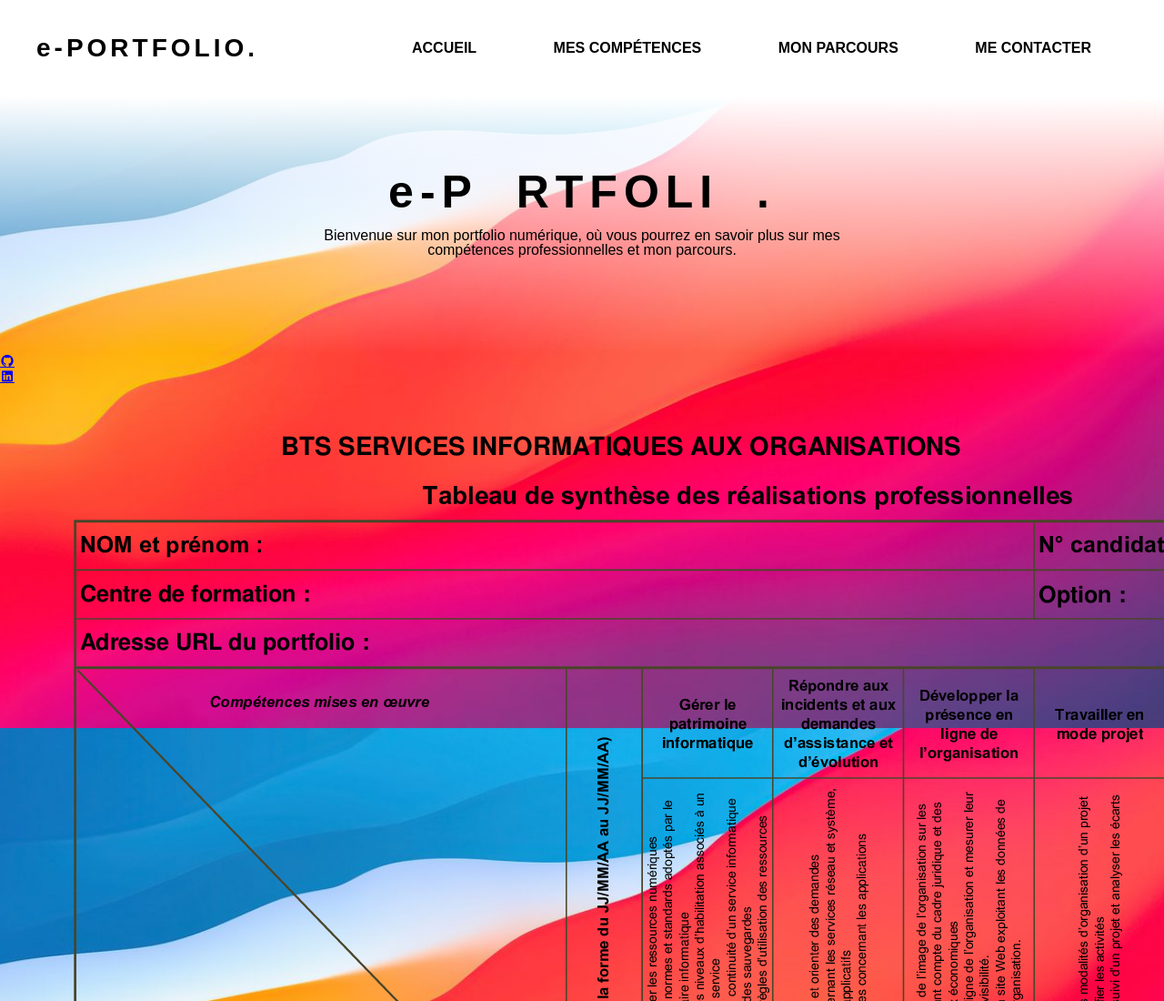
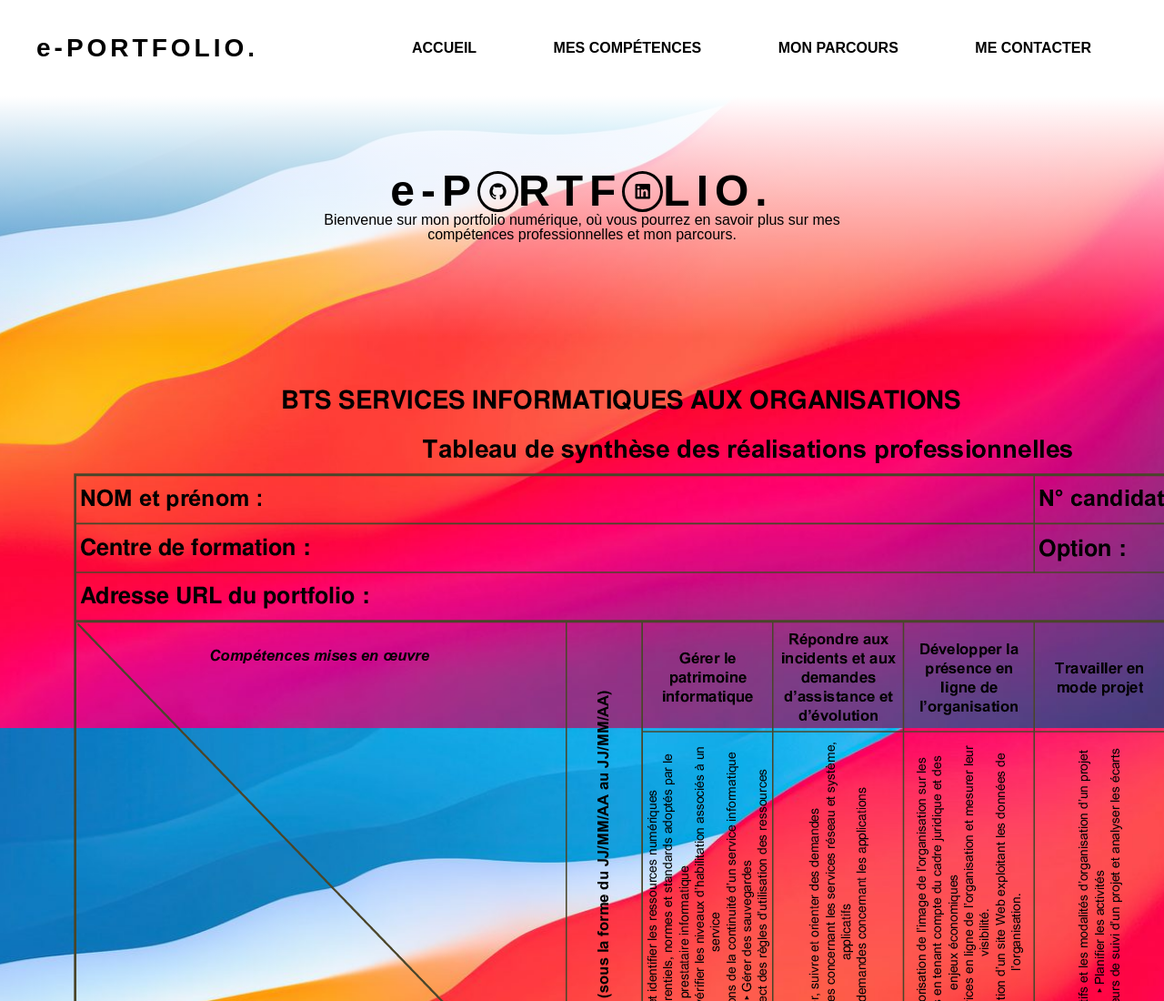
Before and after one commit to DaniellaNanaNya/eportfolio2, a plain HTML site: page tableau.html in a window 1280 px wide. Shown: the top 1100 px of the page at 91% size. Drawn offline with nearby package versions, Linux system fonts and the light colour scheme.

Commit message:
Update tableau.html

```diff
--- a/tableau.html
+++ b/tableau.html
@@ -33,20 +33,28 @@
 </header>
 
 <section class="hero">
-    <h1>e-P&nbsp&nbspRTFOLI&nbsp&nbsp.</h1>
-    <p>Bienvenue sur mon portfolio numérique, où vous pourrez en savoir plus sur mes compétences professionnelles et mon parcours.</p>
-    </section>
 
-    <div class="social-icons1">
-        <a href="https://github.com/DaniellaNanaNya" target="_blank">
+    <div class="title-row">
+        <h1>e-P</h1>
+
+        <a class="circle-icon" href="https://github.com/DaniellaNanaNya" target="_blank">
             <i class="ri-github-fill"></i>
         </a>
-    </div>
-    <div class="social-icons2">
-        <a href="https://fr.linkedin.com/in/daniella-nana-nya-56846b385" target="_blank">
+
+        <h1>RTF</h1>
+
+        <a class="circle-icon" href="https://fr.linkedin.com/in/daniella-nana-nya-56846b385" target="_blank">
             <i class="ri-linkedin-box-fill"></i>
         </a>
+
+        <h1>LIO.</h1>
     </div>
+
+    <p>
+        Bienvenue sur mon portfolio numérique, où vous pourrez en savoir plus sur mes compétences professionnelles et mon parcours.
+    </p>
+
+</section>
 
 <div class="form-tableau">
 <form>
```
